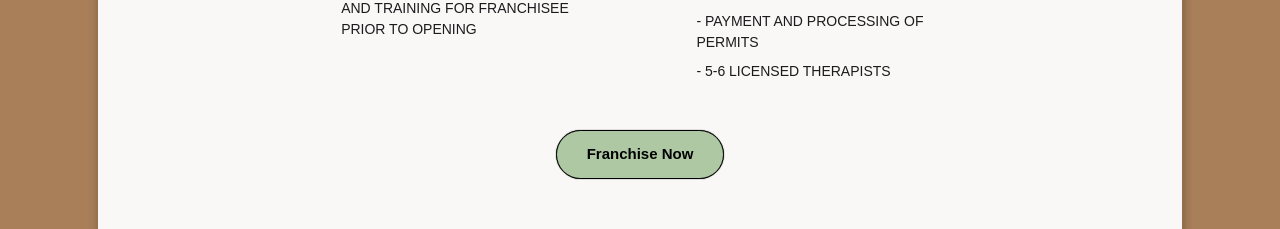
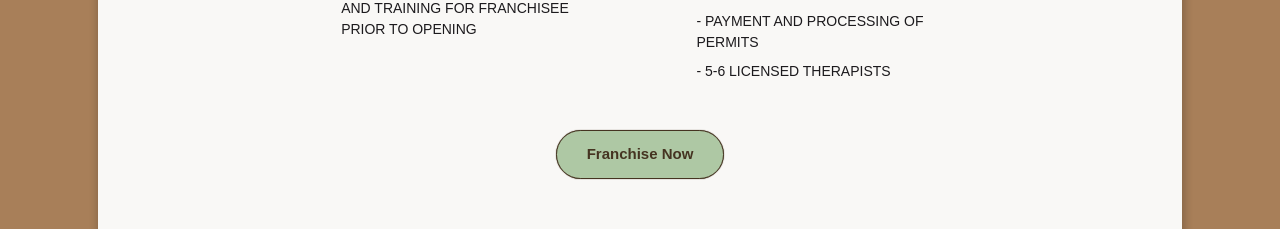
Before and after one commit to seybyiiii/VelSpa-demo, a plain HTML site: page franchise.html in a window 1280 px wide. Shown: the part 1340-1569 px from the top of the page. Drawn offline with nearby package versions, Linux system fonts and the light colour scheme.

Commit message:
franchise

```diff
--- a/css/style.css
+++ b/css/style.css
@@ -187,7 +187,7 @@ body.fade-in {
 
 /*** franchise button ***/
 .fran-btn {
-  border: 1px solid black;
+  border: 1px solid #453421;
   padding: 12px 30px 12px 30px;
   border-radius: 30px;
   background-color: #aec8a4;
@@ -196,6 +196,7 @@ body.fade-in {
   box-shadow: 0px 0px 1px;
   transform: all 2s esase;
   transition-duration: .3s;
+  color: #453421;
 }
 
 .fran-btn:hover {
```
